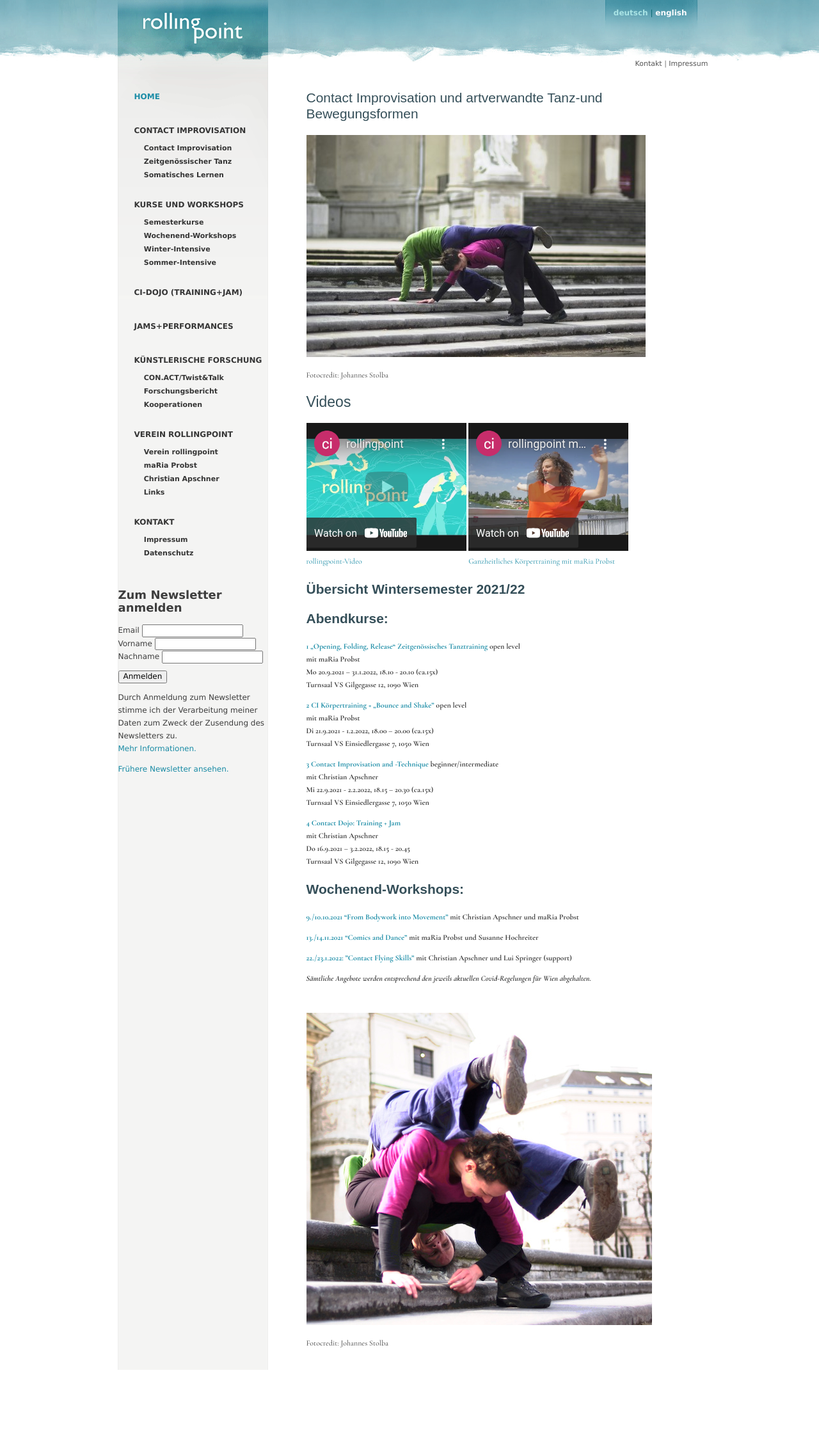
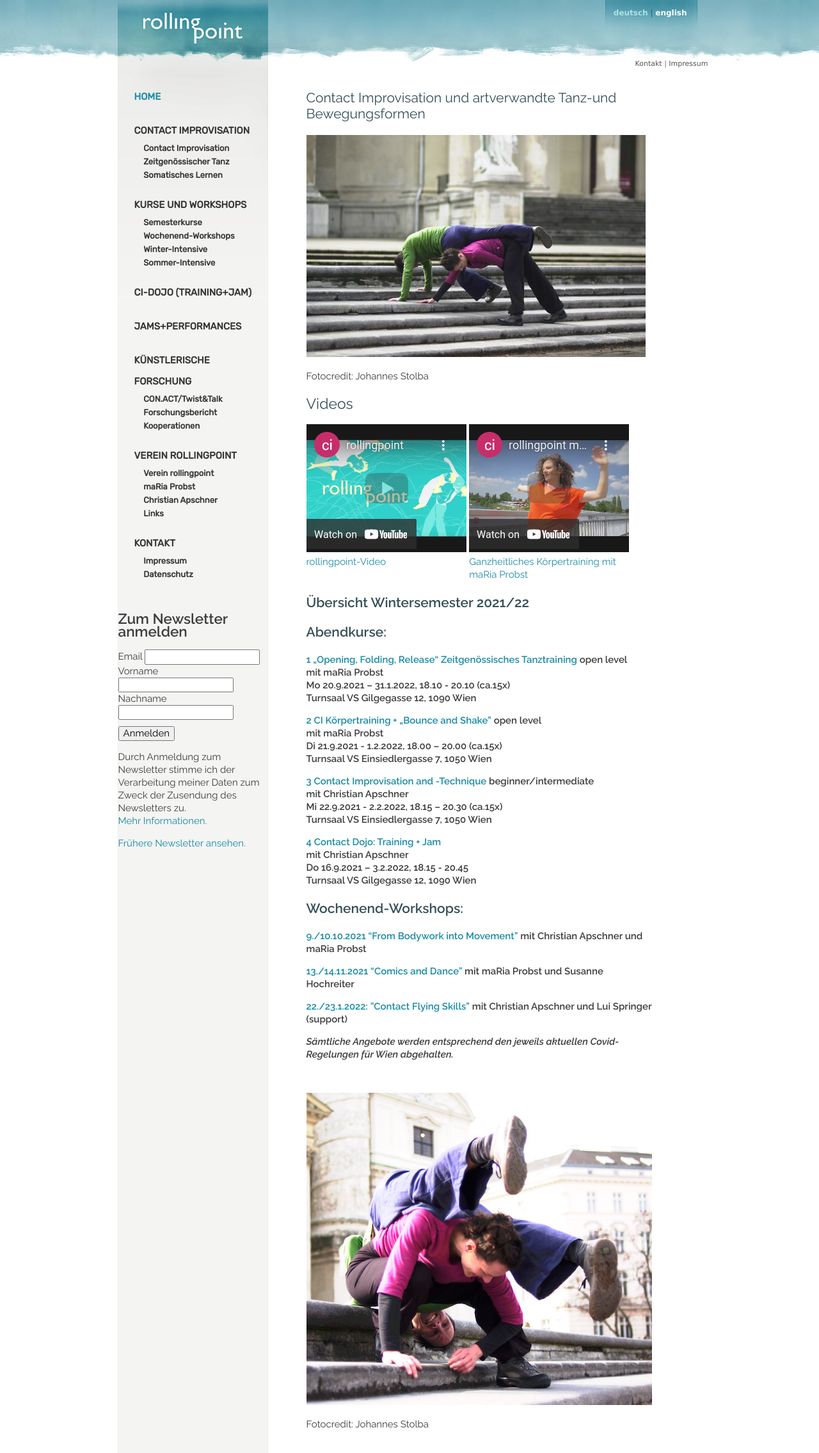
Before and after one commit to manulari/rollingpointat, a Jekyll site: the page built from _pages_de/index.md, in a window 1280 px wide. Shown: the whole page at 64% size. Built offline with Jekyll 4.4.1, drawn with Linux system fonts in a browser that asks for light colours; comment, search, counter and statistics services are not loaded; before the commit the page ends 2141 px from its top, so only the background shows below that.

Commit message:
fonts v0.9

```diff
--- a/_sass/contentStyle.scss
+++ b/_sass/contentStyle.scss
@@ -1,18 +1,19 @@
 @mixin attop {
-@import url('https://fonts.googleapis.com/css2?family=Cormorant+Garamond:ital,wght@0,400;0,700;1,400;1,700&display=swap');
+@import url('https://fonts.googleapis.com/css2?family=Rubik&family=Raleway:ital,wght@0,400;0,600;1,400;1,600&display=swap');
 }
 
 
 @mixin unscoped {
-
+body {
+  font-family: 'Raleway', monospace;
+  color: $color-main;
+  font-family: $font-main;
+  font-size: 15px;
+  line-height: 20px;
+}
 }
 
 @mixin maincontent {
-font-family: 'Cormorant Garamond', monospace;
-color: $color-main;
-//font-family: $font-main;
-font-size: 12px;
-line-height: 20px;
 
 
 code { color: $extra-emph-color; font-weight: bold; font-family: inherit; }
--- a/_sass/oldmain.scss
+++ b/_sass/oldmain.scss
@@ -1,9 +1,3 @@
-body {
-  color: $color-main;
-  font-family: $font-main;
-  font-size: 12px;
-  line-height: 20px;
-}
 
 
 #left{
@@ -39,6 +33,7 @@ body {
 
 #flashMenu a {
 	color: #353535;
+  font-family: 'Rubik';
 }
 #flashMenu a:hover {
 	color: #1a8ca6;
@@ -102,7 +97,7 @@ body {
 	font-weight: bold;
 }
 .menusubcat {
-  font-size: 11px;
+  font-size: 13px;
 	line-height: 20px;
 }
 .menusubsubcat {
--- a/_sass/variables.scss
+++ b/_sass/variables.scss
@@ -11,6 +11,6 @@ $border-color: #408f9d;
 
 
 
-$font-main: Verdana, Arial, Helvetica, sans-serif;
-$font-h: Arial, Verdana, Helvetica, sans-serif;
+$font-main: 'Raleway', sans-serif;
+$font-h: 'Raleway', sans-serif;
 $color-main: #3d3d3d;
```
